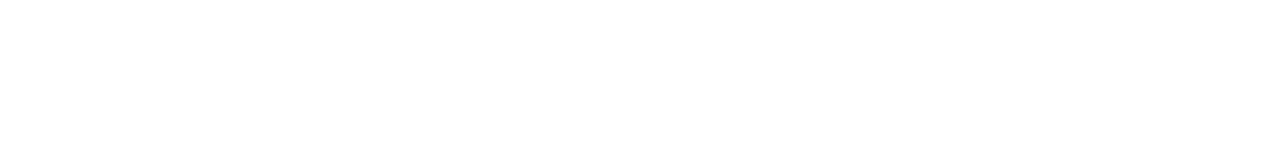
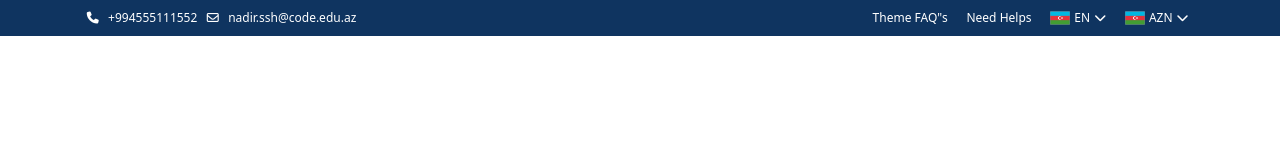
Before and after one commit to Code810/frontEndFinal, a plain HTML site: page index.html in a window 1280 px wide. Drawn offline with nearby package versions, Linux system fonts and the light colour scheme.

Commit message:
nav bar tophtml ready

```diff
--- a/Assets/css/style.css
+++ b/Assets/css/style.css
@@ -0,0 +1,24 @@
+*{
+    margin: 0;
+    padding: 0;
+    box-sizing: border-box;
+}
+.navbartop{
+    background-color: #0f3460;
+}
+.navbartopleft{
+    width: 25%;
+    font-size: 12px;
+}
+.navbartopright{
+    width: 30%;
+    font-size: 12px;
+
+}
+.navbartopright a{
+text-decoration: none;
+color: white;
+}
+.navbartopright img{
+width: 20px;
+}
--- a/index.html
+++ b/index.html
@@ -6,12 +6,42 @@
     <meta name="viewport" content="width=device-width, initial-scale=1.0">
     <link href="https://cdn.jsdelivr.net/npm/bootstrap@5.3.3/dist/css/bootstrap.min.css" rel="stylesheet"
         integrity="sha384-QWTKZyjpPEjISv5WaRU9OFeRpok6YctnYmDr5pNlyT2bRjXh0JMhjY6hW+ALEwIH" crossorigin="anonymous">
+    <link rel="stylesheet" href="https://cdnjs.cloudflare.com/ajax/libs/font-awesome/6.5.2/css/all.min.css"
+        integrity="sha512-SnH5WK+bZxgPHs44uWIX+LLJAJ9/2PkPKZ5QiAj6Ta86w+fsb2TkcmfRyVX3pBnMFcV7oQPJkl9QevSCWr3W6A=="
+        crossorigin="anonymous" referrerpolicy="no-referrer" />
     <link rel="stylesheet" href="./Assets/css/style.css">
     <title>Document</title>
 </head>
 
 <body>
+    <header>
+        <nav class="navbar navbar-expand-lg navbartop">
+            <div class="container">
+                <div class="navbartopleft d-flex text-white justify-content-around align-items-center ">
+                    <i class="fa-solid fa-phone"></i>
+                    <span>+994555111552</span>
+                    <i class="fa-regular fa-envelope"></i>
+                    <span>nadir.ssh@code.edu.az</span>
+                </div>
+                <div class="navbartopright text-white d-flex justify-content-around align-items-center">
+                    <a href="">Theme FAQ"s</a>
+                    <a href="">Need Helps</a>
+                    <div class="language d-flex justify-content-around align-items-center">
+                        <img src="./Assets/img/flag_14009912.png" alt="" class="">
+                    <span class="mx-1">EN</span>
+                    <i class="fa-solid fa-chevron-down"></i>
+                    </div>
+                    <div class="valuta d-flex justify-content-around align-items-center">
+                        <img src="./Assets/img/flag_14009912.png" alt="" class="">
+                    <span class="mx-1">AZN</span>
+                    <i class="fa-solid fa-chevron-down"></i>
+                    </div>
 
+                </div>
+
+            </div>
+        </nav>
+    </header>
 
 
 
```
Also changed, not shown: Assets/img/flag_14009832.png (added), Assets/img/flag_14009912.png (added).
